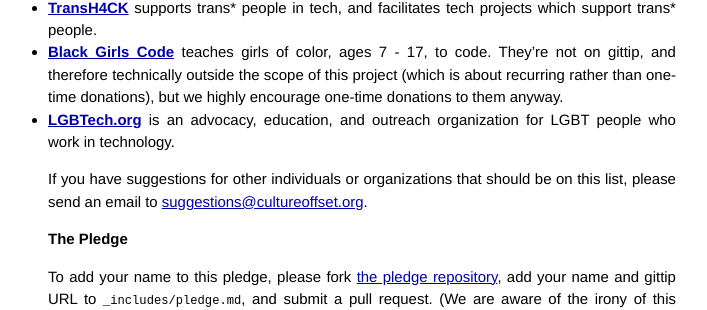
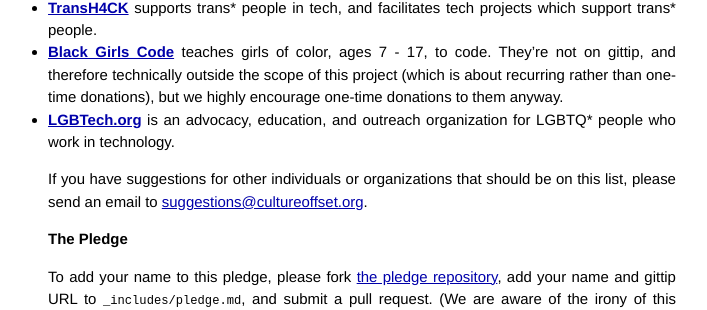
Before and after one commit to CultureOffset/cultureoffset.github.com, a Jekyll site: the page built from index.md, in a window 1280 px wide. Shown: the part 833-1143 px from the top of the page, without its empty margins (278-985 px from the left). Built offline with Jekyll 4.4.1, drawn with Linux system fonts in a browser that asks for light colours; Markdown is read by kramdown in place of the engine named in the settings.

Commit message:
Slight change to lgbtech desc

```diff
--- a/index.md
+++ b/index.md
@@ -22,7 +22,7 @@
 - **[Refuge Restrooms](https://www.gittip.com/tkwidmer/)** helps transgender, intersex, and gender-nonconforming people find safe, accessible restrooms.
 - **[TransH4CK](https://www.gittip.com/TransH4CK/)** supports trans* people in tech, and facilitates tech projects which support trans* people.
 - **[Black Girls Code](http://www.blackgirlscode.com/)** teaches girls of color, ages 7 - 17, to code. They're not on gittip, and therefore technically outside the scope of this project (which is about recurring rather than one-time donations), but we highly encourage one-time donations to them anyway.
-- **[LGBTech.org](https://www.gittip.com/LGBTechOrg/)** is an advocacy, education, and outreach organization for LGBT people who work in technology.
+- **[LGBTech.org](https://www.gittip.com/LGBTechOrg/)** is an advocacy, education, and outreach organization for LGBTQ* people who work in technology.
 
 If you have suggestions for other individuals or organizations that should be on this list, please send an email to [suggestions@cultureoffset.org](mailto:suggestions@cultureoffset.org).
 
```
